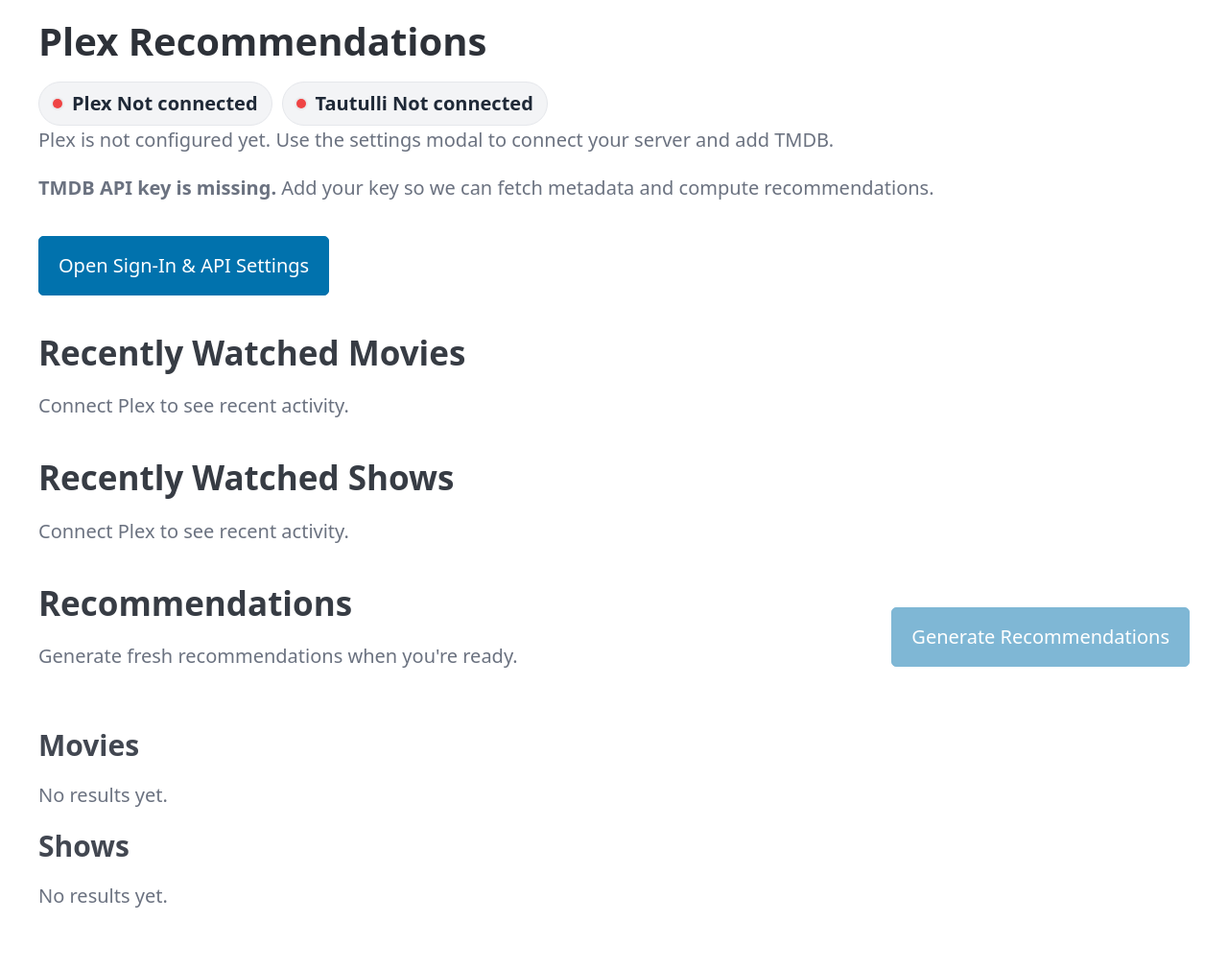
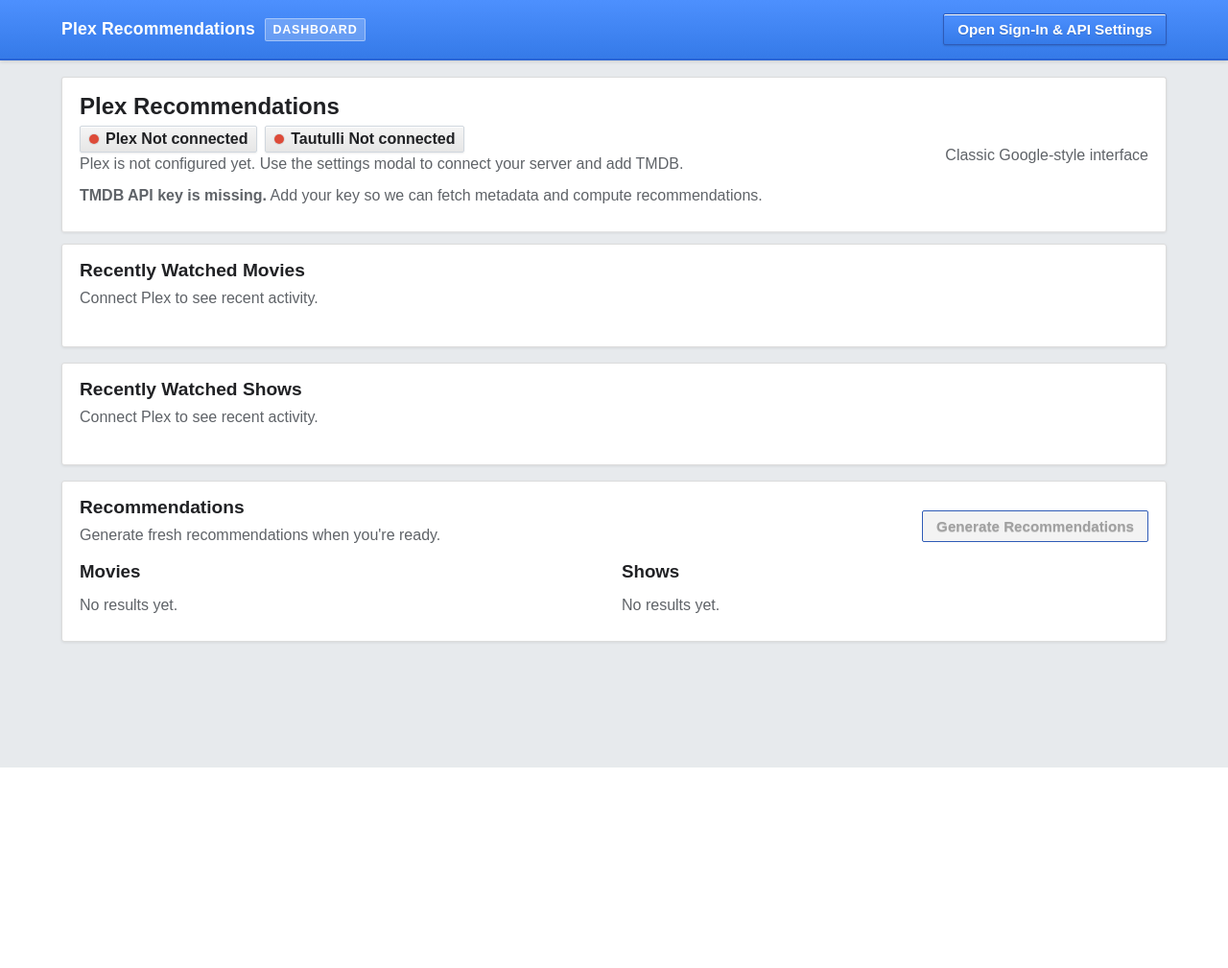
Before and after one commit to tyighter/plexrecengine, a FastAPI app: page / in a window 1280 px wide. Shown: the whole page at 96% size. After the commit the page ends 800 px from the top, so only its background shows below. Run offline with FastAPI, Linux system fonts and the light colour scheme; parts of the project's set-up code (start-up, migrations or seed data) failed here and were passed over; some libraries are stand-ins or nearby versions.

Commit message:
Restyle dashboard with retro Google theme

```diff
--- a/app/web/templates/dashboard.html
+++ b/app/web/templates/dashboard.html
@@ -3,124 +3,346 @@
 <head>
     <meta charset="UTF-8">
     <title>Plex Recommendations</title>
-    <link rel="stylesheet" href="https://cdn.jsdelivr.net/npm/@picocss/pico@2/css/pico.min.css">
     <style>
-        .poster-grid {
-            display: grid;
-            grid-template-columns: repeat(auto-fill, minmax(160px, 1fr));
+        :root {
+            color-scheme: light;
+        }
+
+        * {
+            box-sizing: border-box;
+        }
+
+        body {
+            margin: 0;
+            font-family: Arial, Helvetica, sans-serif;
+            background: #e7eaed;
+            color: #202124;
+        }
+
+        .topbar {
+            background: linear-gradient(#4d90fe, #357ae8);
+            color: #fff;
+            border-bottom: 1px solid #2a65d6;
+            box-shadow: 0 1px 0 #2a65d6, 0 2px 4px rgba(0, 0, 0, 0.15);
+        }
+
+        .topbar-inner {
+            max-width: 1200px;
+            margin: 0 auto;
+            padding: 14px 24px;
+            display: flex;
+            align-items: center;
+            justify-content: space-between;
             gap: 1rem;
         }
-        .poster-card img {
-            width: 100%;
-            border-radius: 8px;
-            box-shadow: 0 4px 12px rgba(0, 0, 0, 0.25);
+
+        .brand {
+            display: flex;
+            align-items: center;
+            gap: 0.6rem;
+            font-size: 1.1rem;
+            letter-spacing: 0.01em;
+            font-weight: 700;
         }
-        .poster-card {
-            text-align: center;
-            position: relative;
+
+        .brand .badge {
+            background: rgba(255, 255, 255, 0.22);
+            border: 1px solid rgba(255, 255, 255, 0.4);
+            padding: 4px 8px;
+            border-radius: 2px;
+            font-size: 0.78rem;
+            font-weight: 600;
+            text-transform: uppercase;
+            letter-spacing: 0.06em;
         }
-        header {
-            margin-bottom: 2rem;
+
+        .top-actions {
+            display: flex;
+            align-items: center;
+            gap: 0.6rem;
         }
-        dialog {
-            max-width: 26rem;
+
+        main {
+            max-width: 1200px;
+            margin: 18px auto 32px;
+            padding: 0 24px;
         }
+
+        h1, h2, h3 {
+            font-weight: 600;
+            margin: 0 0 6px;
+            color: #202124;
+        }
+
+        h2 {
+            font-size: 1.2rem;
+        }
+
+        p {
+            margin: 0 0 10px;
+            line-height: 1.45;
+        }
+
         .muted {
-            color: #6b7280;
+            color: #5f6368;
         }
-        .grid-two-column {
-            display: grid;
-            gap: 0.75rem 1rem;
-            grid-template-columns: repeat(auto-fit, minmax(220px, 1fr));
+
+        .panel {
+            background: #fff;
+            border: 1px solid #dcdcdc;
+            border-radius: 3px;
+            box-shadow: 0 1px 0 #fff inset, 0 1px 3px rgba(0, 0, 0, 0.08);
+            padding: 16px 18px;
+            margin-bottom: 16px;
         }
+
         .header-actions {
             display: flex;
             flex-wrap: wrap;
             gap: 0.75rem;
             align-items: center;
             justify-content: space-between;
+            margin-bottom: 6px;
         }
+
+        .subhead {
+            border-bottom: 1px solid #e5e5e5;
+            padding-bottom: 10px;
+            margin-bottom: 12px;
+        }
+
+        .connection-badges {
+            display: flex;
+            flex-wrap: wrap;
+            gap: 0.5rem;
+            align-items: center;
+            margin-top: 0.35rem;
+        }
+
+        .status-pill {
+            display: inline-flex;
+            align-items: center;
+            gap: 0.45rem;
+            padding: 0.25rem 0.55rem;
+            border-radius: 2px;
+            border: 1px solid #d0d7de;
+            background: linear-gradient(#f5f5f5, #e6e6e6);
+            color: #202124;
+            font-weight: 600;
+            box-shadow: 0 1px 0 #fff inset, 0 1px 2px rgba(0, 0, 0, 0.08);
+        }
+
+        .status-dot {
+            width: 10px;
+            height: 10px;
+            border-radius: 50%;
+            display: inline-block;
+            background: #d1d5db;
+            box-shadow: 0 0 0 1px rgba(0, 0, 0, 0.08);
+        }
+
+        .status-pill.connected .status-dot {
+            background: #2baf2b;
+        }
+
+        .status-pill.pending .status-dot {
+            background: #f5b400;
+        }
+
+        .status-pill.disconnected .status-dot {
+            background: #dd4b39;
+        }
+
+        button,
+        .button {
+            appearance: none;
+            border: 1px solid #dcdcdc;
+            background: linear-gradient(#f5f5f5, #f1f1f1);
+            color: #202124;
+            border-radius: 2px;
+            padding: 7px 14px;
+            font-size: 0.95rem;
+            font-weight: 600;
+            cursor: pointer;
+            box-shadow: 0 1px 0 #fff inset, 0 1px 2px rgba(0, 0, 0, 0.15);
+            text-decoration: none;
+        }
+
+        button:hover,
+        .button:hover {
+            background: linear-gradient(#fefefe, #f3f3f3);
+        }
+
+        button:disabled,
+        .button:disabled {
+            background: #f3f3f3;
+            color: #a0a0a0;
+            cursor: not-allowed;
+            box-shadow: none;
+        }
+
+        .primary {
+            background: linear-gradient(#4d90fe, #357ae8);
+            border-color: #2f5bb7;
+            color: #fff;
+            text-shadow: 0 1px 0 rgba(0, 0, 0, 0.15);
+        }
+
+        .primary:hover {
+            background: linear-gradient(#5ba0ff, #357ae8);
+        }
+
+        .poster-grid {
+            display: grid;
+            grid-template-columns: repeat(auto-fill, minmax(160px, 1fr));
+            gap: 1rem;
+            margin-top: 12px;
+        }
+
+        .poster-card {
+            text-align: center;
+            position: relative;
+            background: #fafafa;
+            border: 1px solid #e5e5e5;
+            border-radius: 2px;
+            box-shadow: 0 1px 2px rgba(0, 0, 0, 0.08);
+            padding: 6px;
+        }
+
+        .poster-card img {
+            width: 100%;
+            border-radius: 2px;
+            box-shadow: 0 1px 4px rgba(0, 0, 0, 0.2);
+        }
+
+        .poster-card p {
+            margin: 8px 0 6px;
+            font-size: 0.9rem;
+        }
+
         .poster-tooltip {
             position: absolute;
             left: 50%;
             bottom: 100%;
             max-width: 320px;
             min-width: 260px;
-            padding: 0.5rem 0.9rem;
-            background: rgba(17, 24, 39, 0.95);
-            color: #e5e7eb;
-            border-radius: 0.75rem;
-            box-shadow: 0 10px 30px rgba(0, 0, 0, 0.35);
+            padding: 0.6rem 0.9rem;
+            background: #fffef7;
+            color: #202124;
+            border-radius: 2px;
+            border: 1px solid #dcdcdc;
+            box-shadow: 0 3px 12px rgba(0, 0, 0, 0.2);
             opacity: 0;
             visibility: hidden;
-            transform: translate(-50%, 8px);
+            transform: translate(-50%, 10px);
             transition: opacity 120ms ease, transform 120ms ease, visibility 120ms ease;
             text-align: left;
             z-index: 10;
         }
+
         .poster-tooltip p {
             margin: 0.15rem 0;
+            font-size: 0.9rem;
         }
+
         .poster-tooltip .tooltip-heading {
             margin-bottom: 0.3rem;
         }
+
         .poster-tooltip .tooltip-summary {
             margin-bottom: 0.35rem;
             line-height: 1.4;
         }
+
         .score-breakdown {
             margin: 0.35rem 0 0;
             padding-left: 1.25rem;
         }
+
         .score-breakdown li {
             margin: 0.15rem 0;
         }
+
         .poster-card:hover .poster-tooltip,
         .poster-card:focus-within .poster-tooltip {
             opacity: 1;
             visibility: visible;
-            transform: translateY(0);
+            transform: translate(-50%, 0);
         }
-        .connection-badges {
+
+        .grid-two-column {
+            display: grid;
+            gap: 0.75rem 1rem;
+            grid-template-columns: repeat(auto-fit, minmax(220px, 1fr));
+        }
+
+        label {
+            font-weight: 600;
+            color: #202124;
             display: flex;
-            flex-wrap: wrap;
-            gap: 0.5rem;
-            align-items: center;
-            margin-top: 0.5rem;
+            flex-direction: column;
+            gap: 4px;
         }
-        .status-pill {
-            display: inline-flex;
-            align-items: center;
-            gap: 0.5rem;
-            padding: 0.35rem 0.7rem;
-            border-radius: 999px;
-            background: #f3f4f6;
-            color: #1f2937;
-            border: 1px solid #e5e7eb;
-            font-weight: 600;
+
+        input,
+        select,
+        textarea {
+            border: 1px solid #d9d9d9;
+            border-radius: 2px;
+            padding: 8px 10px;
+            font-size: 0.95rem;
+            font-family: inherit;
+            background: #fff;
+            box-shadow: 0 1px 0 #f8f8f8 inset;
         }
-        .status-dot {
-            width: 10px;
-            height: 10px;
-            border-radius: 50%;
-            display: inline-block;
-            background: #d1d5db;
-            box-shadow: 0 0 0 2px rgba(0,0,0,0.04);
+
+        input:focus,
+        select:focus,
+        textarea:focus {
+            outline: 1px solid #4d90fe;
+            border-color: #4d90fe;
+            box-shadow: 0 0 3px rgba(77, 144, 254, 0.4);
         }
-        .status-pill.connected .status-dot {
-            background: #16a34a;
+
+        dialog {
+            max-width: 32rem;
+            border: 1px solid #dcdcdc;
+            border-radius: 3px;
+            box-shadow: 0 4px 22px rgba(0, 0, 0, 0.35);
+            padding: 0;
         }
-        .status-pill.pending .status-dot {
-            background: #f59e0b;
+
+        dialog article {
+            padding: 18px 18px 12px;
         }
-        .status-pill.disconnected .status-dot {
-            background: #ef4444;
+
+        dialog::backdrop {
+            background: rgba(0, 0, 0, 0.35);
+        }
+
+        footer {
+            margin-top: 10px;
+        }
+
+        small {
+            color: #5f6368;
         }
     </style>
 </head>
 <body>
-<main class="container">
-    <header>
+<div class="topbar">
+    <div class="topbar-inner">
+        <div class="brand">
+            <span>Plex Recommendations</span>
+            <span class="badge">Dashboard</span>
+        </div>
+        <div class="top-actions">
+            <button id="open-settings" class="primary" role="button">Open Sign-In &amp; API Settings</button>
+        </div>
+    </div>
+</div>
+<main>
+    <section class="panel subhead">
         <div class="header-actions">
             <div>
                 <h1>Plex Recommendations</h1>
@@ -145,37 +367,51 @@
                 {% endif %}
             </div>
             <div>
-                <button id="open-settings" role="button">Open Sign-In &amp; API Settings</button>
+                <p class="muted" style="margin: 0;">Classic Google-style interface</p>
             </div>
         </div>
-    </header>
+    </section>
 
-    <section>
+    <section class="panel">
+        <div class="header-actions">
+            <div>
                 <h2>Recently Watched Movies</h2>
                 <p id="recent-movies-status" class="muted">Loading recent movies...</p>
+            </div>
+        </div>
         <div id="recent-movies" class="poster-grid"></div>
     </section>
 
-    <section>
+    <section class="panel">
+        <div class="header-actions">
+            <div>
                 <h2>Recently Watched Shows</h2>
                 <p id="recent-shows-status" class="muted">Loading recent shows...</p>
+            </div>
+        </div>
         <div id="recent-shows" class="poster-grid"></div>
     </section>
 
-    <section>
-        <header class="grid-two-column" style="align-items: center;">
+    <section class="panel">
+        <header class="header-actions">
             <div>
                 <h2>Recommendations</h2>
                 <p id="recommendation-status" class="muted">Generate fresh recommendations when you're ready.</p>
             </div>
-            <div style="text-align: right;">
-                <button id="generate-recommendations" role="button" {% if not settings.is_plex_configured or not settings.tmdb_api_key %}disabled{% endif %}>Generate Recommendations</button>
+            <div>
+                <button id="generate-recommendations" class="primary" role="button" {% if not settings.is_plex_configured or not settings.tmdb_api_key %}disabled{% endif %}>Generate Recommendations</button>
             </div>
         </header>
+        <div class="grid-two-column">
+            <div>
                 <h3>Movies</h3>
                 <div id="recommended-movies" class="poster-grid"></div>
+            </div>
+            <div>
                 <h3>Shows</h3>
                 <div id="recommended-shows" class="poster-grid"></div>
+            </div>
+        </div>
     </section>
 </main>
 <dialog id="settings-dialog">
```
Lines whose indentation alone changed are shown as unchanged.
